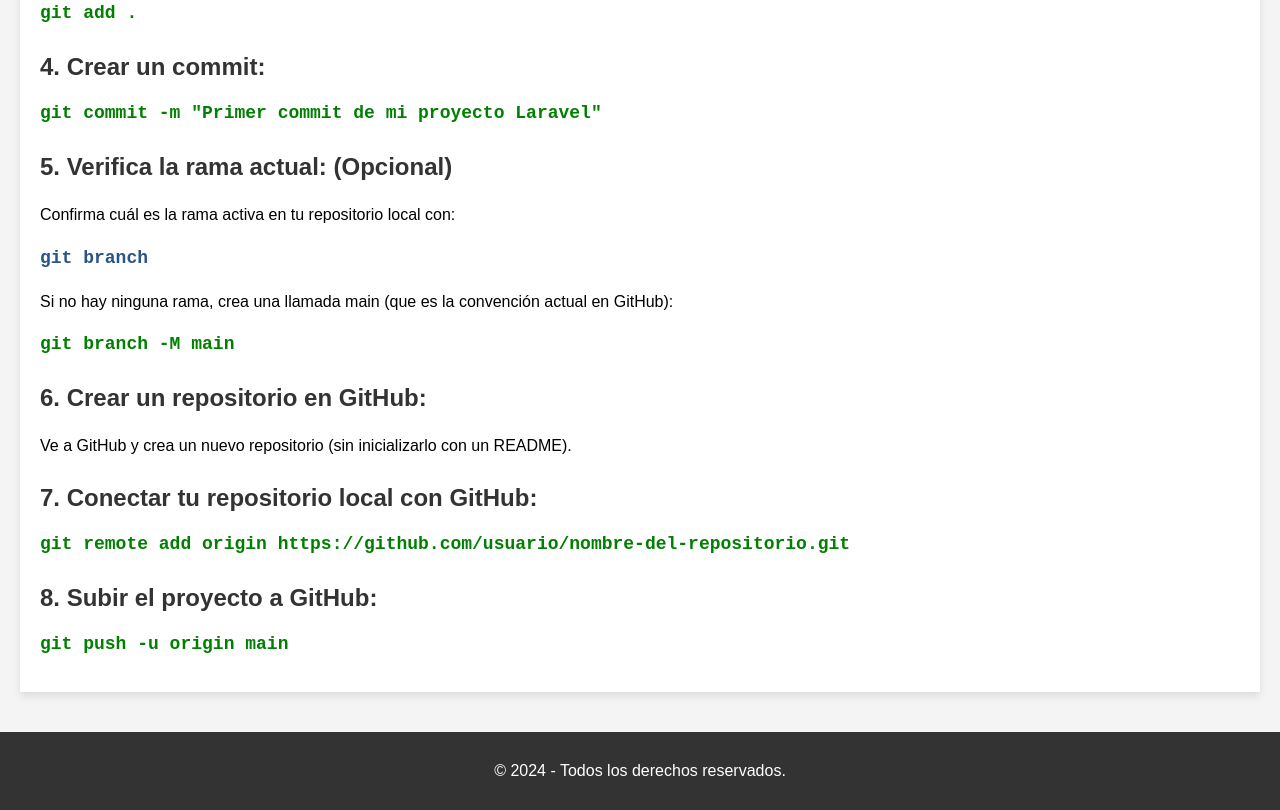
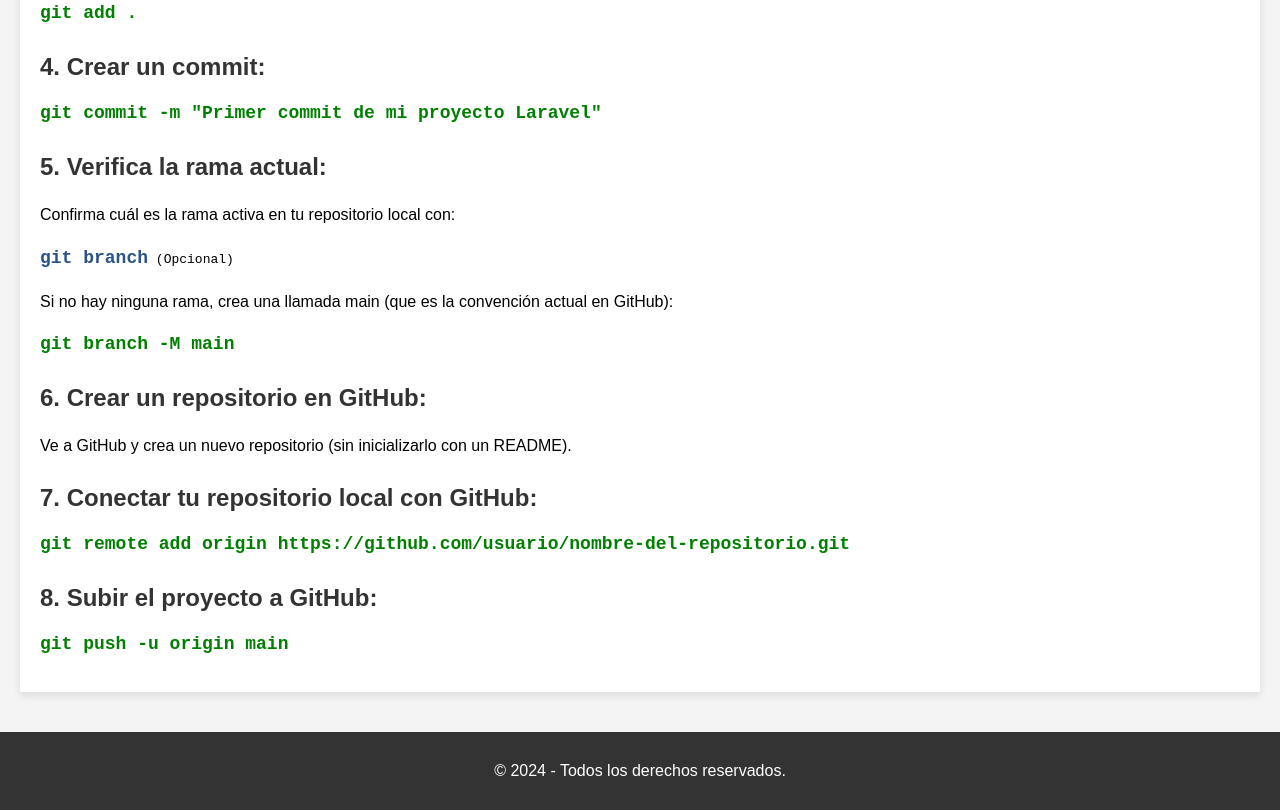
Before and after one commit to Nolperez1/pasos-al-clonar, a plain HTML site: page index.html in a window 1280 px wide. Shown: the part 2834-3644 px from the top of the page. Drawn offline with Linux system fonts and the light colour scheme.

Commit message:
Update index.html

```diff
--- a/index.html
+++ b/index.html
@@ -184,9 +184,9 @@
         <h2>4. Crear un commit:</h2>
         <pre><code>git commit -m "Primer commit de mi proyecto Laravel"</code></pre>
 
-        <h2>5. Verifica la rama actual: (Opcional) </h2>
+        <h2>5. Verifica la rama actual: </h2>
         <p>Confirma cuál es la rama activa en tu repositorio local con:</p>
-        <pre><code style="color:#2a5387">git branch</code></pre>
+        <pre><code style="color:#2a5387">git branch</code> (Opcional) </pre>
 
         <p>Si no hay ninguna rama, crea una llamada main (que es la convención actual en GitHub):</p>
         <pre><code>git branch -M main</code></pre>
```
